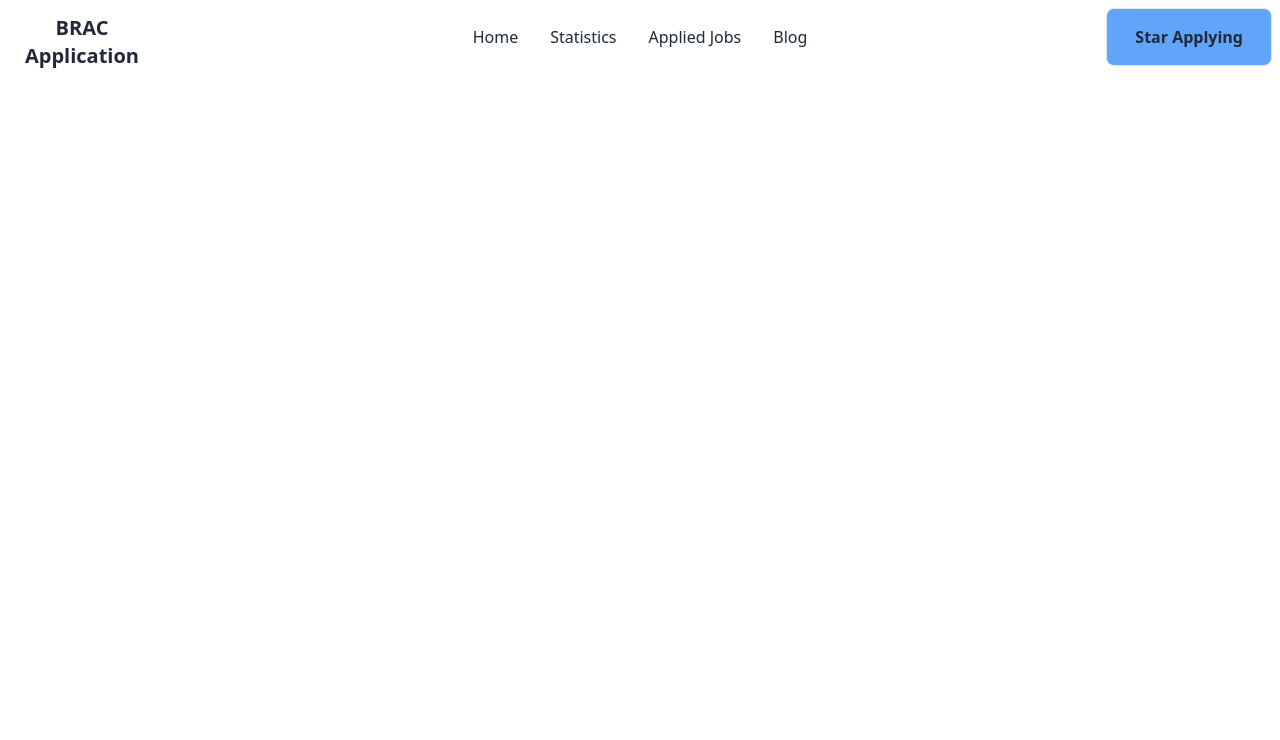
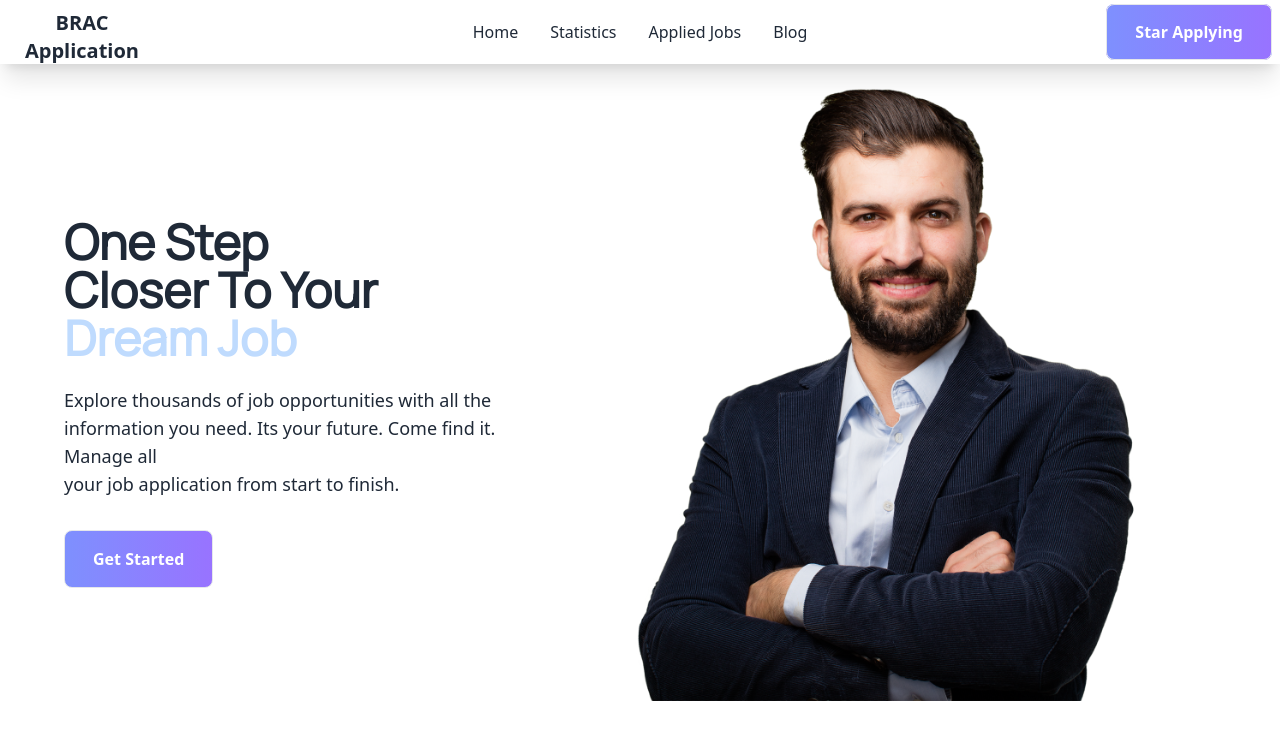
Before and after one commit to jakariachynabil10/JobApplication, a React (Vite) app: page / in a window 1280 px wide. Shown: the top 740 px of the page. Built offline with nearby package versions, Linux system fonts and the light colour scheme.

Commit message:
banner section is done (home)

```diff
--- a/index.html
+++ b/index.html
@@ -2,9 +2,16 @@
 <html data-theme="light" lang="en">
   <head>
     <meta charset="UTF-8" />
-    <link rel="icon" type="image/svg+xml"  />
+    <link rel="icon" type="image/svg+xml" />
     <meta name="viewport" content="width=device-width, initial-scale=1.0" />
     <title>Job Application Website</title>
+    <!-- Google font -->
+    <link rel="preconnect" href="https://fonts.googleapis.com" />
+    <link rel="preconnect" href="https://fonts.gstatic.com" crossorigin />
+    <link
+      href="https://fonts.googleapis.com/css2?family=Manrope&display=swap"
+      rel="stylesheet"
+    />
   </head>
   <body>
     <div id="root"></div>
--- a/src/Header/Header.jsx
+++ b/src/Header/Header.jsx
@@ -4,7 +4,7 @@ import { Link } from "react-router-dom";
 const Header = () => {
   return (
     <>
-      <div className="navbar">
+      <div className="navbar  shadow-xl">
         <div className="navbar-start">
           <div className="dropdown">
             <label tabIndex={0} className="btn btn-ghost lg:hidden">
@@ -46,7 +46,7 @@ const Header = () => {
           </Link>
         </div>
         <div className="navbar-center hidden lg:flex">
-          <ul className="menu menu-horizontal  px-1">
+          <ul className="menu menu-horizontal px-1">
             <li>
             <Link to='/home'>Home</Link>
             </li>
@@ -62,7 +62,7 @@ const Header = () => {
           </ul>
         </div>
         <div className="navbar-end">
-          <Link className="border rounded-lg px-7 py-4 font-semibold bg-blue-400">Star Applying</Link>
+        <button>  <Link className="border rounded-lg px-7 py-4 font-semibold btn-color text-white">Star Applying</Link></button>
         </div>
       </div>
     </>
--- a/src/Home/Home.jsx
+++ b/src/Home/Home.jsx
@@ -1,11 +1,29 @@
-import React from 'react';
+import React from "react";
+import personImg from '../assets/All Images/P3OLGJ1 copy 1.png'
+
 
 const Home = () => {
-    return (
-        <>
-         <h1>Home</h1>
-        </>
-    );
+  return (
+    <>
+      {/* Banner section */}
+      <section className="">
+        <div className="lg:flex justify-center items-center mx-16">
+          <div className="pt-10">
+            <h2 className="font-extrabold font-family text-5xl">
+            One Step <br/> Closer To Your <br/> <span className="text-blue-200">Dream Job</span>
+            </h2>
+            <p className="pt-6 font-medium text-lg">
+            Explore thousands of job opportunities with all the <br/> information you need. Its your future. Come find it. Manage all <br/> your job application from start to finish.
+            </p>
+            <button className="border rounded-lg px-7 text-white mt-8 py-4 font-semibold btn-color">Get Started</button>
+          </div>
+          <div>
+            <img src={personImg} alt="" />
+          </div>
+        </div>
+      </section>
+    </>
+  );
 };
 
 export default Home;
--- a/src/index.css
+++ b/src/index.css
@@ -2,6 +2,14 @@
 @tailwind components;
 @tailwind utilities;
 
+
+.font-family{
+  font-family: 'Manrope', sans-serif;
+}
+
+.btn-color{
+  background: linear-gradient(to right, #7E90FE, #9873FF);
+}
 
 /* :root {
   font-family: Inter, system-ui, Avenir, Helvetica, Arial, sans-serif;
--- a/src/main.jsx
+++ b/src/main.jsx
@@ -18,6 +18,10 @@ const router = createBrowserRouter([
     element: <App></App>,
     errorElement : <ErrorPage></ErrorPage>,
     children : [
+      {
+        path : '/',
+        element : <Home></Home>
+      },
       {
         path : 'home',
         element : <Home></Home>
```
